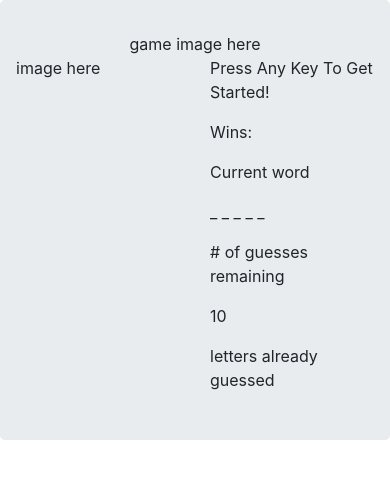
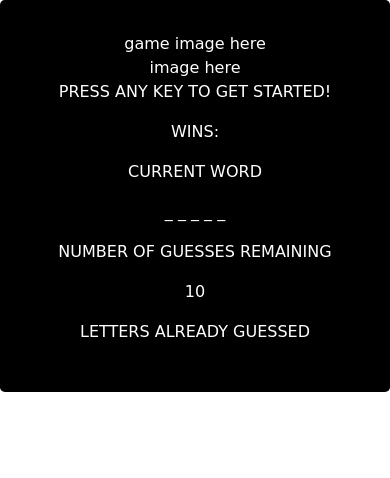
Before and after one commit to Lee4n/Word-Guess-Game, a plain HTML site: page index.html in a window 390 px wide. Drawn offline with nearby package versions, Linux system fonts and the light colour scheme.

Commit message:
added reset css/style css/else statement that decrements wins every loss

```diff
--- a/assets/css/reset.css
+++ b/assets/css/reset.css
@@ -0,0 +1,48 @@
+/* http://meyerweb.com/eric/tools/css/reset/
+   v2.0 | 20110126
+   License: none (public domain)
+*/
+
+html, body, div, span, applet, object, iframe,
+h1, h2, h3, h4, h5, h6, p, blockquote, pre,
+a, abbr, acronym, address, big, cite, code,
+del, dfn, em, img, ins, kbd, q, s, samp,
+small, strike, strong, sub, sup, tt, var,
+b, u, i, center,
+dl, dt, dd, ol, ul, li,
+fieldset, form, label, legend,
+table, caption, tbody, tfoot, thead, tr, th, td,
+article, aside, canvas, details, embed,
+figure, figcaption, footer, header, hgroup,
+menu, nav, output, ruby, section, summary,
+time, mark, audio, video {
+	margin: 0;
+	padding: 0;
+	border: 0;
+	font-size: 100%;
+	font: inherit;
+	vertical-align: baseline;
+}
+/* HTML5 display-role reset for older browsers */
+article, aside, details, figcaption, figure,
+footer, header, hgroup, menu, nav, section {
+	display: block;
+}
+body {
+	line-height: 1;
+}
+ol, ul {
+	list-style: none;
+}
+blockquote, q {
+	quotes: none;
+}
+blockquote:before, blockquote:after,
+q:before, q:after {
+	content: '';
+	content: none;
+}
+table {
+	border-collapse: collapse;
+	border-spacing: 0;
+}
--- a/assets/css/style.css
+++ b/assets/css/style.css
@@ -0,0 +1,6 @@
+.jumbotron {
+    background-color: black;
+    color: white;
+    font-family: cursive;
+    text-align: center;
+}
--- a/assets/javascript/game.js
+++ b/assets/javascript/game.js
@@ -38,13 +38,10 @@ function setLabels() {
     document.getElementById("answer").innerHTML = answer.join(" ");
     document.getElementById("remain").innerHTML = remain;
 }
-// what does this do?
+// this function begins after a key event
 document.onkeypress = function (keyObject) {
 
     if (remain > 0) {
-        console.log(answer);
-        console.log(word, answer.join(''));
-
         if (keyObject.keyCode >= 97 && keyObject.keyCode <= 122) {
             if (word.includes(keyObject.key)) {
                 for (let i = 0; i < word.length; i++) {
@@ -62,10 +59,16 @@ document.onkeypress = function (keyObject) {
                     document.getElementById("guessedLetter").innerHTML = guessedLetter;
                 }
             }
-
         }
-
+    } else {
+        setLabels();
+        if (wins > 0) {
+            wins--;
+            document.getElementById("wins").innerHTML = wins;
+            setLabels();
+        }
     }
+    // icrements win counter by 1 every win
     if (answer.join('') == word) {
         wins++;
         document.getElementById("wins").innerHTML = wins;
--- a/index.html
+++ b/index.html
@@ -6,8 +6,10 @@
     <meta name="viewport" content="width=device-width, initial-scale=1.0">
     <meta http-equiv="X-UA-Compatible" content="ie=edge">
     <title>Document</title>
+    <link rel="stylesheet" href="assets/css/reset.css">
     <link rel="stylesheet" href="https://stackpath.bootstrapcdn.com/bootstrap/4.4.1/css/bootstrap.min.css"
         type="text/css">
+    <link rel="stylesheet" href="assets/css/style.css">
 </head>
 
 <body>
@@ -16,25 +18,25 @@
             game image here
         </div>
         <div class="row">
-            <div class="col">
+            <div class="col-md-3">
                 image here
             </div>
-            <div class="col">
-                <p>Press Any Key To Get Started!</p>
+            <div class="col-md-3">
+                <p>PRESS ANY KEY TO GET STARTED!</p>
 
-                <p>Wins:</p>
+                <p>WINS:</p>
 
                 <p id="wins"></p>
 
-                <p>Current word</p>
+                <p>CURRENT WORD</p>
 
                 <p id="answer"></p>
 
-                <p># of guesses remaining</p>
+                <p>NUMBER OF GUESSES REMAINING</p>
 
                 <p id="remain">10</p>
 
-                <p>letters already guessed</p>
+                <p>LETTERS ALREADY GUESSED</p>
 
                 <p id="guessedLetter"></p>
             </div>
```
